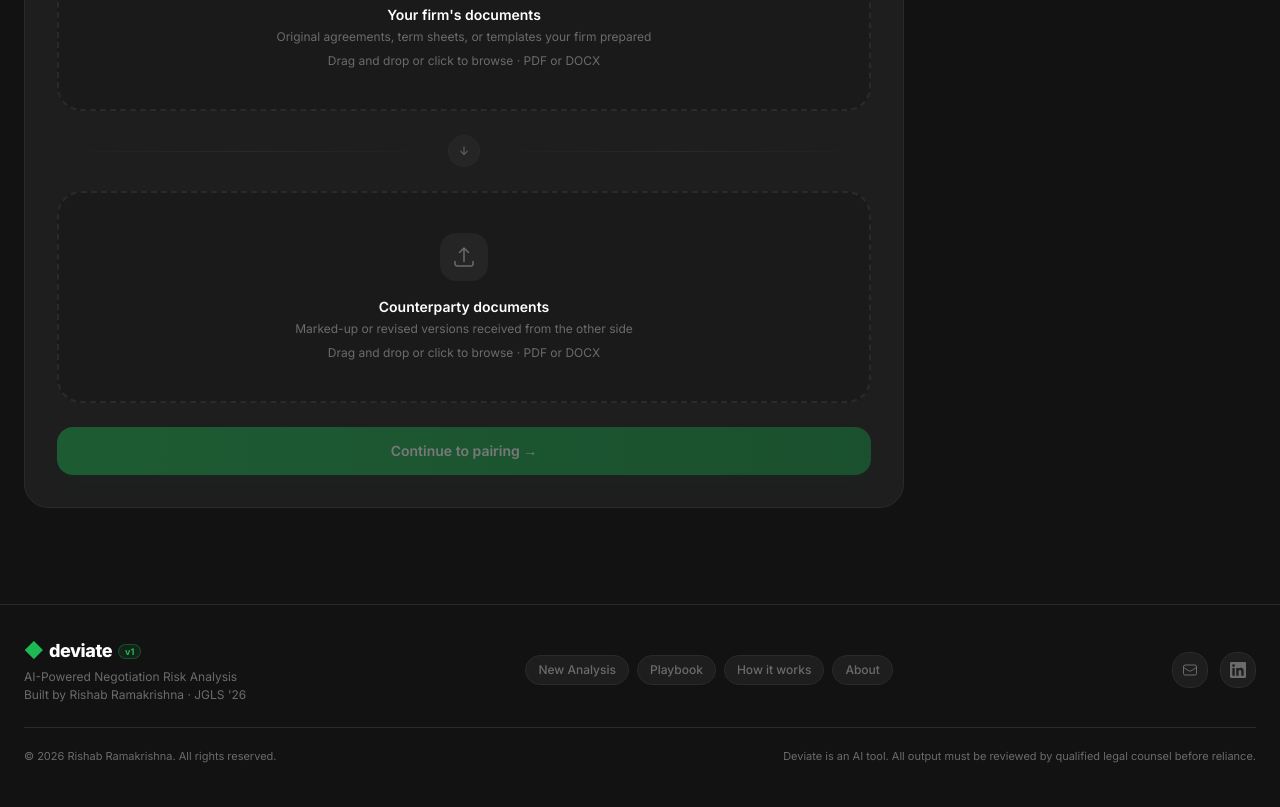
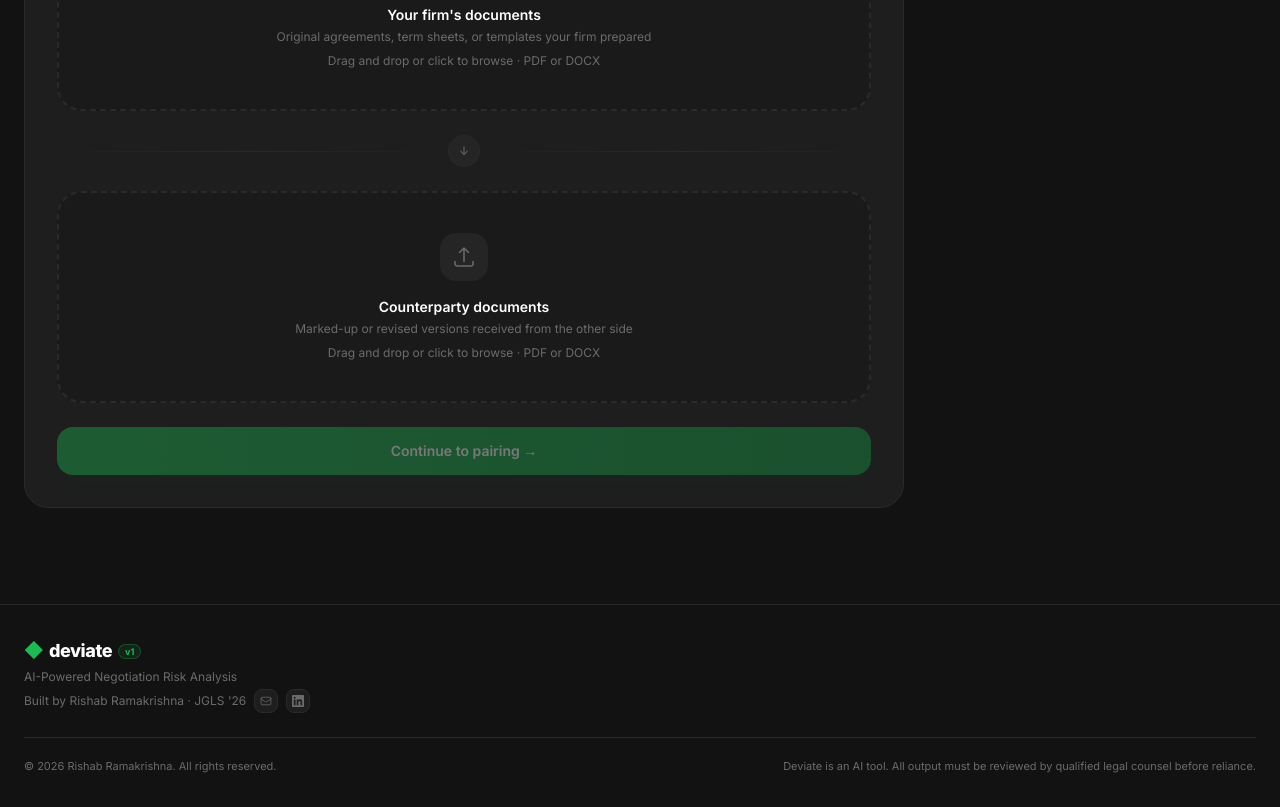
Before and after one commit to shootrishab-bot/deviate, a Next.js app: page / in a window 1280 px wide. Shown: the part 409-1216 px from the top of the page. Built offline with nearby package versions, Linux system fonts and the light colour scheme.

Commit message:
simplify footer

```diff
--- a/app/page.js
+++ b/app/page.js
@@ -2046,7 +2046,7 @@ export default function Home() {
         <div className="mx-auto max-w-7xl px-4 sm:px-6 py-8">
           <div className="flex flex-col sm:flex-row items-start sm:items-center justify-between gap-6">
 
-            {/* Left: branding */}
+            {/* Left: branding + contact inline */}
             <div>
               <div className="flex items-center gap-1.5">
                 <span className="text-[#1DB954] font-extrabold text-lg">◆</span>
@@ -2054,44 +2054,14 @@ export default function Home() {
                 <span className="rounded-full border border-[#1DB954]/30 bg-[#1DB954]/10 px-1.5 py-0.5 text-[9px] font-bold leading-none text-[#1DB954]">v1</span>
               </div>
               <p className={`text-xs mt-1 ${tc.textMuted}`}>AI-Powered Negotiation Risk Analysis</p>
-              <p className={`text-xs mt-0.5 ${tc.textMuted}`}>Built by Rishab Ramakrishna · JGLS &apos;26</p>
-            </div>
-
-            {/* Center: links */}
-            <div className="flex flex-wrap gap-2">
-              {[
-                { label: 'New Analysis', action: 'newAnalysis' },
-                { label: 'Playbook',     href: '/playbook' },
-                { label: 'How it works', action: 'guide' },
-                { label: 'About',        action: 'about' },
-              ].map(({ label, href, action }) =>
-                href ? (
-                  <a key={label} href={href} className={`rounded-full border px-3 py-1.5 text-xs font-medium transition-all hover:border-[#1DB954]/30 hover:text-[#1DB954] ${tc.card} ${tc.textMuted}`}>{label}</a>
-                ) : (
-                  <button
-                    key={label}
-                    type="button"
-                    onClick={() => {
-                      if (action === 'guide') setShowGuide(true)
-                      if (action === 'about') setShowAbout(true)
-                      if (action === 'newAnalysis') handleNewAnalysis()
-                    }}
-                    className={`rounded-full border px-3 py-1.5 text-xs font-medium transition-all hover:border-[#1DB954]/30 hover:text-[#1DB954] ${tc.card} ${tc.textMuted}`}
-                  >
-                    {label}
-                  </button>
-                )
-              )}
-            </div>
-
-            {/* Right: contact */}
-            <div className="flex items-center gap-3">
+              <div className="flex items-center gap-2 mt-1">
+                <p className={`text-xs ${tc.textMuted}`}>Built by Rishab Ramakrishna · JGLS &apos;26</p>
                 <a
                   href="mailto:rishabrsid@gmail.com"
-                className={`flex h-9 w-9 items-center justify-center rounded-2xl border transition-all hover:border-[#1DB954]/30 hover:text-[#1DB954] ${tc.card} ${tc.textMuted}`}
+                  className={`flex h-6 w-6 items-center justify-center rounded-lg border transition-all hover:border-[#1DB954]/30 hover:text-[#1DB954] ${tc.card} ${tc.textMuted}`}
                   aria-label="Email"
                 >
-                <svg className="h-4 w-4" fill="none" viewBox="0 0 24 24" stroke="currentColor" strokeWidth={1.5}>
+                  <svg className="h-3 w-3" fill="none" viewBox="0 0 24 24" stroke="currentColor" strokeWidth={1.5}>
                     <path strokeLinecap="round" strokeLinejoin="round" d="M21.75 6.75v10.5a2.25 2.25 0 01-2.25 2.25h-15a2.25 2.25 0 01-2.25-2.25V6.75m19.5 0A2.25 2.25 0 0019.5 4.5h-15a2.25 2.25 0 00-2.25 2.25m19.5 0v.243a2.25 2.25 0 01-1.07 1.916l-7.5 4.615a2.25 2.25 0 01-2.36 0L3.32 8.91a2.25 2.25 0 01-1.07-1.916V6.75" />
                   </svg>
                 </a>
@@ -2099,13 +2069,14 @@ export default function Home() {
                   href="https://www.linkedin.com/in/rishab-ramakrishna-ab3b46228/"
                   target="_blank"
                   rel="noopener noreferrer"
-                className={`flex h-9 w-9 items-center justify-center rounded-2xl border transition-all hover:border-[#0A66C2]/30 hover:text-[#0A66C2] ${tc.card} ${tc.textMuted}`}
+                  className={`flex h-6 w-6 items-center justify-center rounded-lg border transition-all hover:border-[#0A66C2]/30 hover:text-[#0A66C2] ${tc.card} ${tc.textMuted}`}
                   aria-label="LinkedIn"
                 >
-                <svg className="h-4 w-4" fill="currentColor" viewBox="0 0 24 24">
+                  <svg className="h-3 w-3" fill="currentColor" viewBox="0 0 24 24">
                     <path d="M20.447 20.452h-3.554v-5.569c0-1.328-.027-3.037-1.852-3.037-1.853 0-2.136 1.445-2.136 2.939v5.667H9.351V9h3.414v1.561h.046c.477-.9 1.637-1.85 3.37-1.85 3.601 0 4.267 2.37 4.267 5.455v6.286zM5.337 7.433a2.062 2.062 0 01-2.063-2.065 2.064 2.064 0 112.063 2.065zm1.782 13.019H3.555V9h3.564v11.452zM22.225 0H1.771C.792 0 0 .774 0 1.729v20.542C0 23.227.792 24 1.771 24h20.451C23.2 24 24 23.227 24 22.271V1.729C24 .774 23.2 0 22.222 0h.003z"/>
                   </svg>
                 </a>
+              </div>
             </div>
           </div>
 
```
Lines whose indentation alone changed are shown as unchanged.
